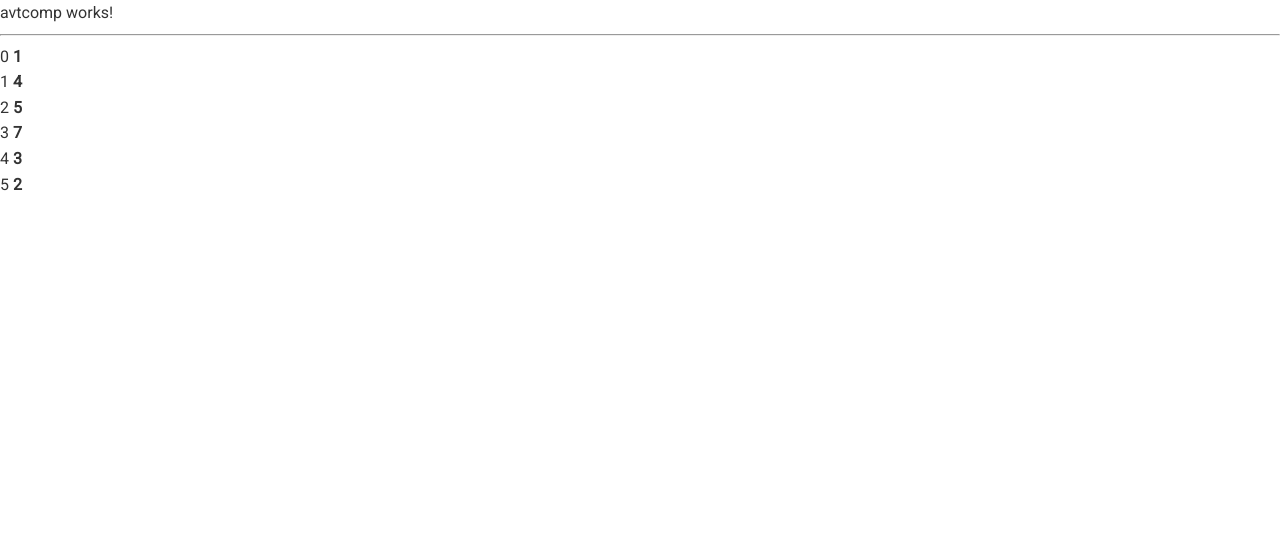
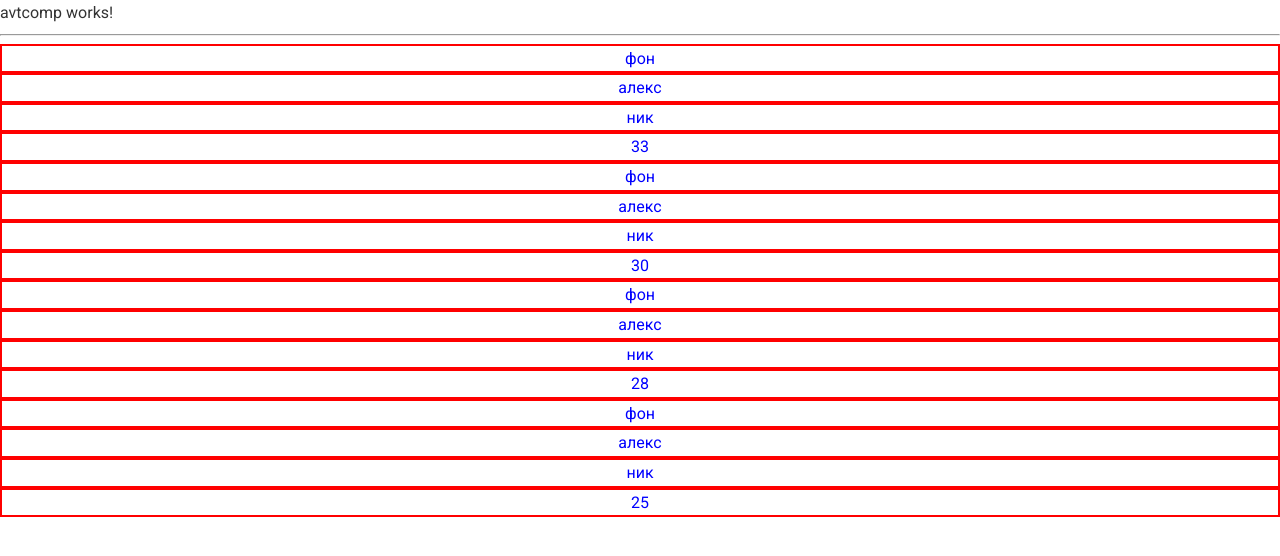
Before and after one commit to alex00788/angular-course, an Angular app: page / in a window 1280 px wide. Shown: the top 556 px of the page. Built offline with nearby package versions, Linux system fonts and the light colour scheme.

Commit message:
вывел в шаблон объект ..список с именами

```diff
--- a/src/app/nuwComp/nuw.html
+++ b/src/app/nuwComp/nuw.html
@@ -1,5 +1,9 @@
-<ul >
-    <li *ngFor="let nper of perem; let idx= index">
-        {{idx}} <strong> {{nper}}</strong>
+
+<ul>
+    <li *ngFor="let np of perem">
+    <p> {{np.fam}}</p>
+    <p> {{np.name}}</p>
+    <p> {{np.otch}}</p>
+    <p> {{np.vozrast}}</p>
     </li>
 </ul>
--- a/src/app/nuwComp/nuw.scss
+++ b/src/app/nuwComp/nuw.scss
@@ -1,7 +1,7 @@
 p {
   text-align: center;
   border: 2px red double ;
-  color: yellow;
+  color: blue;
 }
 img {
   width: 600px;
--- a/src/app/nuwComp/nuw.ts
+++ b/src/app/nuwComp/nuw.ts
@@ -7,7 +7,12 @@ import {Component} from '@angular/core';
 })
 export class NuwComponent {
 
-    perem = [1, 4, 5, 7, 3, 2]
+    perem = [
+        {fam: 'фон ', name: 'алекс' , otch: 'ник', vozrast: 33},
+        {fam: 'фон ', name: 'алекс' , otch: 'ник', vozrast: 30},
+        {fam: 'фон ', name: 'алекс' , otch: 'ник', vozrast: 28},
+        {fam: 'фон ', name: 'алекс' , otch: 'ник', vozrast: 25}
+    ]
 
 
 }
```
Also changed, not shown: src/projekt.txt.
